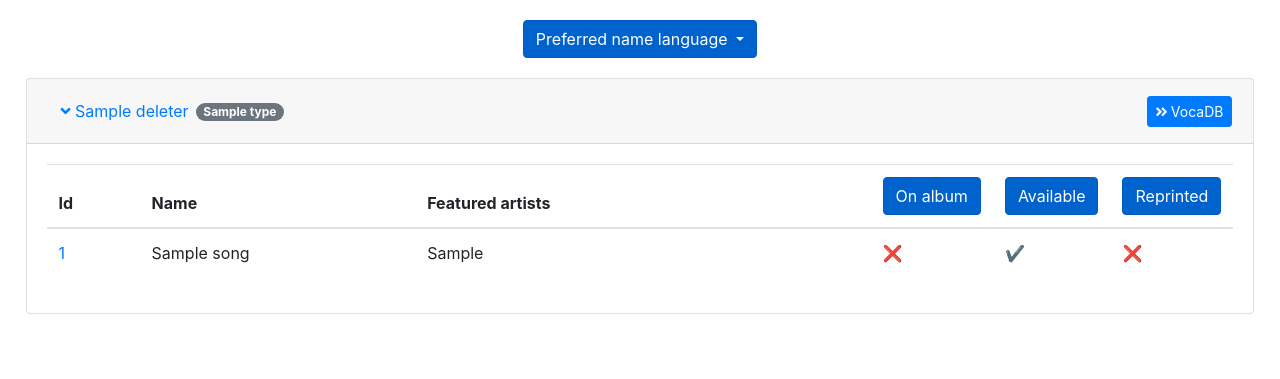
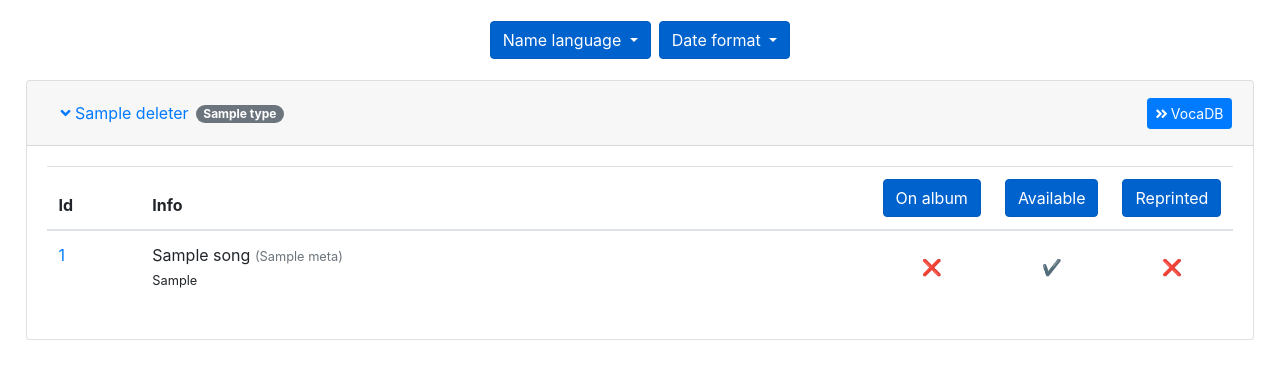
Before and after one commit to kateabr/deleters-tracker, a Flask app: template templates/index.html in a window 1280 px wide. Shown: the top 379 px of the page. Run offline with Flask 2, Linux system fonts and the light colour scheme; the template is opened without the code that fills it: most values are stand-ins (such as "Sample title", 1, 10 or a date in 2020); some libraries are stand-ins or nearby versions.

Commit message:
added publish date (and date format selection), reworked layout

```diff
--- a/app.py
+++ b/app.py
@@ -1,11 +1,22 @@
 import os
 
+import dateformat
 from flask import Flask, render_template, request
 from dataclasses import dataclass
 import requests
 import json
 
 app = Flask(__name__)
+date_format = dateformat.DateFormat("YYYY-MM-DDThh:mm:ssZ")
+date_schemes = {'auto': '%x',
+                'de_DE': '%Y-%m-%d',
+                'en_US': '%m-%d-%y',
+                'es_ES': '%d-%m-%y',
+                'pt_PT': '%m/%d/%Y',
+                'fi_FI': '%d.%m.%Y',
+                'ru_RU': '%d.%m.%Y',
+                'zh_Hans': '%Y/%m/%d',
+                'ja_JP': '%Y/%m/%d'}
 
 
 @dataclass
@@ -26,6 +37,7 @@ class DeleterSong:
     original_services: str
     reprint_services: str
     on_albums: bool
+    meta: str
 
 
 def load_deleters(lang):
@@ -54,6 +66,9 @@ def render_deleters():
     lang = request.cookies.get('nameLanguage')
     if lang is None:
         lang = 'Default'
+    date_scheme = request.cookies.get('dateFormat')
+    if date_scheme is None:
+        date_scheme = 'auto'
     deleters_clean = load_deleters(lang)
     if artistId is None:
         artistId = request.cookies.get('artistId')
@@ -88,9 +103,10 @@ def render_deleters():
                                                         if pv['pvType'] == 'Original' and not pv['disabled']])),
                                          ', '.join(set([pv['service'] for pv in song['pvs']
                                                         if pv['pvType'] != 'Original' and not pv['disabled']])),
-                                         song['albums'] != []))
+                                         song['albums'] != [],
+                                         f"{song['songType']}{', ' + date_format.parse(song['publishDate']).date().strftime(date_schemes[date_scheme]) if 'publishDate' in song.keys() else ''}"))
 
-    return render_template('index.html', deleters=deleters_clean, artistId=artistId, songs=songs, lang=lang)
+    return render_template('index.html', deleters=deleters_clean, artistId=artistId, songs=songs, lang=lang, date_format=date_scheme)
 
 
 if __name__ == '__main__':
--- a/templates/index.html
+++ b/templates/index.html
@@ -15,10 +15,13 @@
 </head>
 <body>
 <div class="sticky-top container-fluid text-center" style="margin: 20px auto;">
-    <div class="dropdown show">
+    <table style="margin:auto">
+        <tr>
+            <td>
+    <div class="dropdown show" style="padding-right: 3px">
         <button type="button" class="btn btn-primary dropdown-toggle" role="button" id="dropdownMenuLink" data-toggle="dropdown"
            aria-haspopup="true" aria-expanded="false" aria-pressed="false">
-            Preferred name language
+            Name language
         </button>
 
         <ul class="dropdown-menu" aria-labelledby="dropdownMenuLink">
@@ -32,6 +35,37 @@
                onclick="Cookies.set('nameLanguage', 'English'); location.reload()">English</li>
         </ul>
     </div>
+            </td><td>
+    <div class="dropdown show" style="padding-left: 3px">
+        <button type="button" class="btn btn-primary dropdown-toggle" role="button" id="dropdownMenuLink2" data-toggle="dropdown"
+                aria-haspopup="true" aria-expanded="false" aria-pressed="false">
+            Date format
+        </button>
+
+        <ul class="dropdown-menu" aria-labelledby="dropdownMenuLink2">
+            <li class="dropdown-item" id="auto"
+                onclick="Cookies.set('dateFormat', 'auto'); location.reload()">(automatic)</li>
+            <li class="dropdown-item" id="de_DE"
+                onclick="Cookies.set('dateFormat', 'de_DE'); location.reload()">German</li>
+            <li class="dropdown-item" id="en_US"
+                onclick="Cookies.set('dateFormat', 'en_US'); location.reload()">English</li>
+            <li class="dropdown-item" id="es_ES"
+                onclick="Cookies.set('dateFormat', 'es_ES'); location.reload()">Spanish</li>
+            <li class="dropdown-item" id="pt_PT"
+                onclick="Cookies.set('dateFormat', 'pt_PT'); location.reload()">Portuguese</li>
+            <li class="dropdown-item" id="fi_FI"
+                onclick="Cookies.set('dateFormat', 'fi_FI'); location.reload()">Finnish</li>
+            <li class="dropdown-item" id="ru_RU"
+                onclick="Cookies.set('dateFormat', 'ru_RU'); location.reload()">Russian</li>
+            <li class="dropdown-item" id="zh_Hans"
+                onclick="Cookies.set('dateFormat', 'zh_Hans'); location.reload()">Chinese (simplified)</li>
+            <li class="dropdown-item" id="ja_JP"
+                onclick="Cookies.set('dateFormat', 'ja_JP'); location.reload()">Japanese</li>
+        </ul>
+    </div>
+        </td>
+        </tr>
+    </table>
 </div>
 <div style="margin-bottom: 20px; margin-left:  2%; margin-right: 2%; z-index: 0">
     <div id="accordion">
@@ -74,8 +108,7 @@
                         <thead>
                         <tr>
                             <th class="col-lg-1">Id</th>
-                            <th class="col-lg-3">Name</th>
-                            <th class="col-lg-5">Featured artists</th>
+                            <th class="col-lg-8">Info</th>
                             <th class="col-lg-1">
                                 <a type="button" class="btn btn-primary active" style="display: block" id="on_albums" onclick="toggle('on_albums')">On album</a></th>
                             <th class="col-lg-1">
@@ -89,16 +122,19 @@
                         {% for song in songs %}
                         <tr id="s_{{ song.id }}" class="">
                             <td><a onclick="highlight('s_{{ song.id }}')" href="https://vocadb.net/S/{{ song.id }}" target="_blank">{{ song.id }}</a></td>
-                            <td>{{ song.name }}</td>
-                            <td>{{ song.artistString }}</td>
                             <td>
+                                {{ song.name }} <small class="text-muted">({{ song.meta }})</small><br><small>{{ song.artistString }}</small>
+
+                            </td>
+
+                            <td style="vertical-align: middle; text-align: center">
                                 {% if (song.on_albums) %}
                                 ✔️
                                 {% else %}
                                 ❌
                                 {% endif %}
                             </td>
-                            <td>
+                            <td style="vertical-align: middle; text-align: center">
                                 {% if (song.deleted) %}
                                 ❌
                                 {% elif (song.sound_only) %}
@@ -111,7 +147,7 @@
                                 </div>
                                 {% endif %}
                             </td>
-                            <td>
+                            <td style="vertical-align: middle; text-align: center">
                                 {% if (song.reprinted) %}
                                 <div data-toggle="tooltip" data-placement="left" title="{{ song.reprint_services }}">
                                     ✔️
@@ -170,6 +206,7 @@
 
     window.addEventListener('load', (event) => {
         document.getElementById("{{ lang|safe }}").className = 'dropdown-item active';
+        document.getElementById("{{ date_format|safe }}").className = 'dropdown-item active';
         if ({{ artistId }} != -1)
         {
             if (Cookies.get('artistId') !== '{{ artistId|safe }}') {
@@ -178,6 +215,8 @@
             }
         }
         Cookies.set('nameLanguage', '{{ lang|safe }}', { expires: 100000, sameSite: 'lax'});
+        Cookies.set('dateFormat', '{{ date_format|safe }}', { expires: 100000, sameSite: 'lax'});
+
     });
 
     function refresh(artistId) {
```
